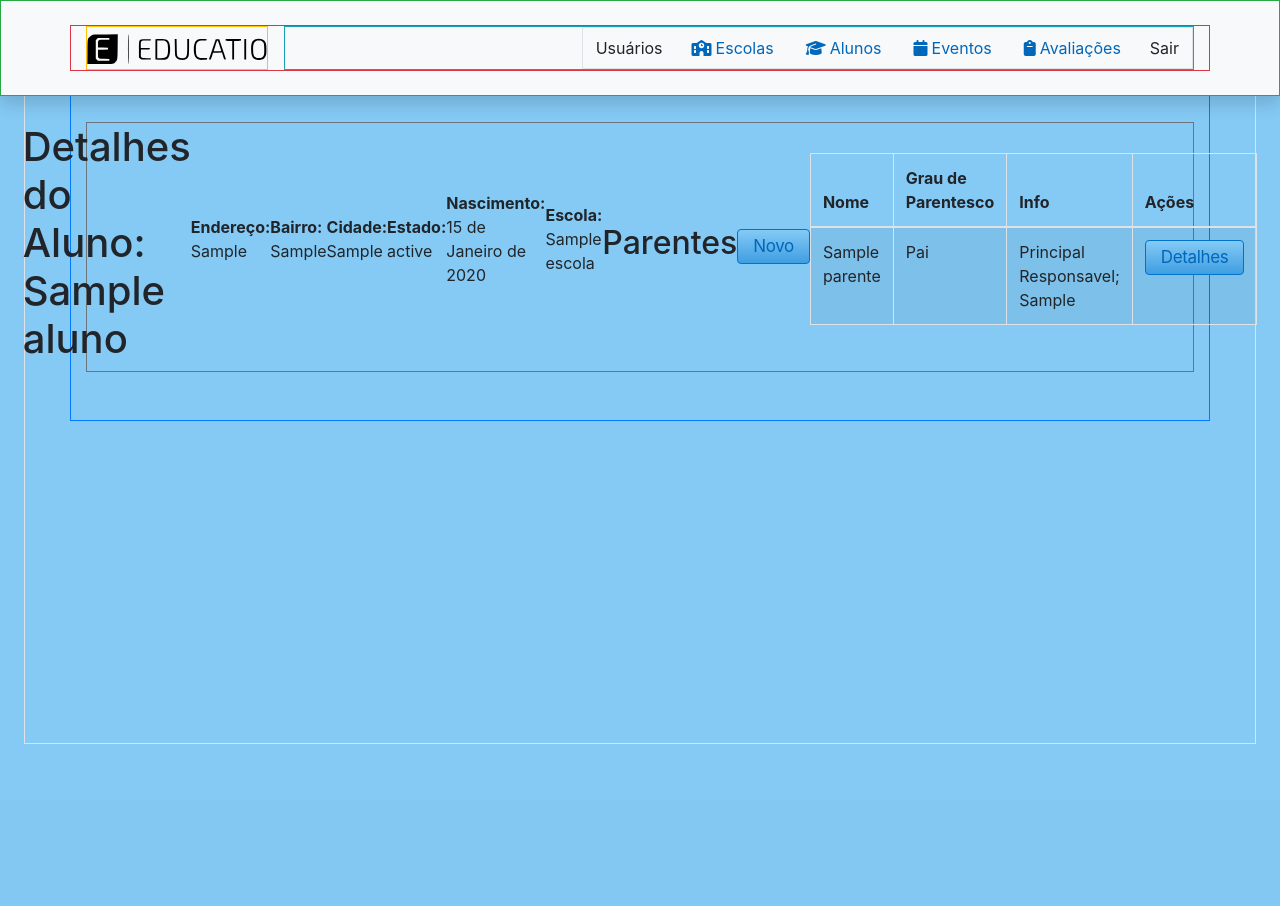
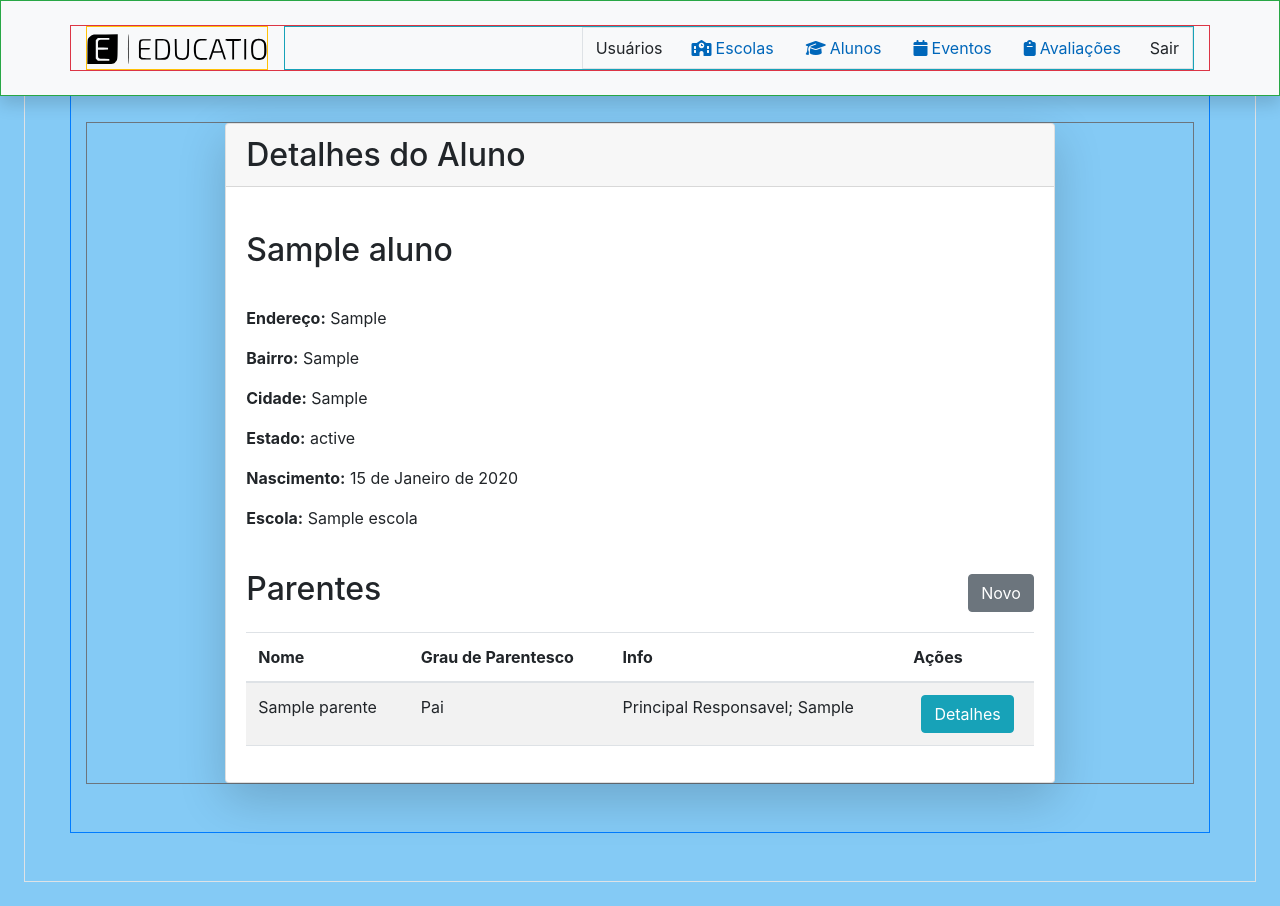
Before and after one commit to caro-marks/educatio, a Django app: page /aluno/1/ in a window 1280 px wide. Before the commit the page ends 744 px from the top, so only its background shows below. Run offline with Django 4.2, Linux system fonts and the light colour scheme; a user stored in the database is signed in; tables that the repository leaves empty hold one stand-in row (values such as "Sample post"); some libraries are stand-ins or nearby versions.

Commit message:
alunos quase completo (falta desativação)

```diff
--- a/escolas/views.py
+++ b/escolas/views.py
@@ -121,6 +121,7 @@ class ListaAlunosView(LoginRequiredMixin, ListView):
     def get_context_data(self, **kwargs):
         context = super().get_context_data(**kwargs)
         context['form'] = self.form_class(self.request.GET)
+        print(f'\nall alunos:\n{self.model.objects.all()}\n')
         context['alunos'] = self.model.objects.filter(
             ativo=True
         )
--- a/templates/alunos/detalhe_aluno.html
+++ b/templates/alunos/detalhe_aluno.html
@@ -1,21 +1,27 @@
 {% extends 'homepage.html' %}
 
 {% block content %}
-    <h1>Detalhes do Aluno: {{ aluno.nome }}</h1>
-    <p><strong>Endereço:</strong> {{ aluno.endereco }}</p>
-    <p><strong>Bairro:</strong> {{ aluno.bairro }}</p>
-    <p><strong>Cidade:</strong> {{ aluno.cidade }}</p>
-    <p><strong>Estado:</strong> {{ aluno.estado }}</p>
-    <p><strong>Nascimento:</strong> {{ aluno.data_nascimento }}</p>
-    <p><strong>Escola:</strong> {{ aluno.escola }}</p>
+<div class="card w-75 shadow-lg">
+    <div class="card-header">
+        <h2 class="card-text">Detalhes do Aluno</h2>
+    </div>
+    <div class="card-body">
+        <h2 class="py-4 card-title">{{ aluno.nome }}</h2>
+
+        <p class="card-text"><strong>Endereço:</strong> {{ aluno.endereco }}</p>
+        <p class="card-text"><strong>Bairro:</strong> {{ aluno.bairro }}</p>
+        <p class="card-text"><strong>Cidade:</strong> {{ aluno.cidade }}</p>
+        <p class="card-text"><strong>Estado:</strong> {{ aluno.estado }}</p>
+        <p class="card-text"><strong>Nascimento:</strong> {{ aluno.data_nascimento }}</p>
+        <p class="card-text"><strong>Escola:</strong> {{ aluno.escola }}</p>
     <br>
     <div class="d-flex flex-row justify-content-between align-items-center">
         <h2>Parentes</h2>
-        <a role="button" class="btn custom-button" href="{% url 'escolas:cria_parente' aluno.id %}">
+        <a role="button" class="btn btn-secondary" href="{% url 'escolas:cria_parente' aluno.id %}">
             Novo
         </a>
     </div>
-    <table id="aluno" class="table table-striped table-bordered table-hover" style="width:100%">
+    <table id="aluno" class="table table-striped table-bordeless mt-3" style="width:100%">
         <thead>
             <tr>
                 <th>Nome</th>
@@ -27,17 +33,17 @@
         <tbody>
             {% for parente in aluno.familia.all %}
                 <tr>
-                    <td>{{ parente.nome }}</td>
-                    <td>{{ parente.get_grau_parentesco_display }}</td>
-                    <td>
+                    <td class="border-bottom">{{ parente.nome }}</td>
+                    <td class="border-bottom">{{ parente.get_grau_parentesco_display }}</td>
+                    <td class="border-bottom">
                         {% if parente.principal_responsavel %}
                             Principal Responsavel;
                         {% endif %}
                         {{ parente.info_adicionais }}
                     </td>
-                    <td>
+                    <td class="text-center align-middle border-bottom">
                         <div class="btn-group" role="group" aria-label="Acoes">
-                            <a role="button" class="btn custom-button" href="{% url 'escolas:parente' aluno.id parente.id %}">
+                            <a role="button" class="btn btn-info" href="{% url 'escolas:parente' aluno.id parente.id %}">
                                 Detalhes
                             </a>
                         </div>
@@ -46,4 +52,6 @@
             {% endfor %}
         </tbody>
     </table>
+    </div>
+</div>
 {% endblock %}
```
Also changed, not shown: escolas/forms.py (+44 -5 lines), templates/alunos/cria_aluno.html (+11 -6 lines), templates/alunos/lista_alunos.html (+13 -11 lines), 1 other file.
